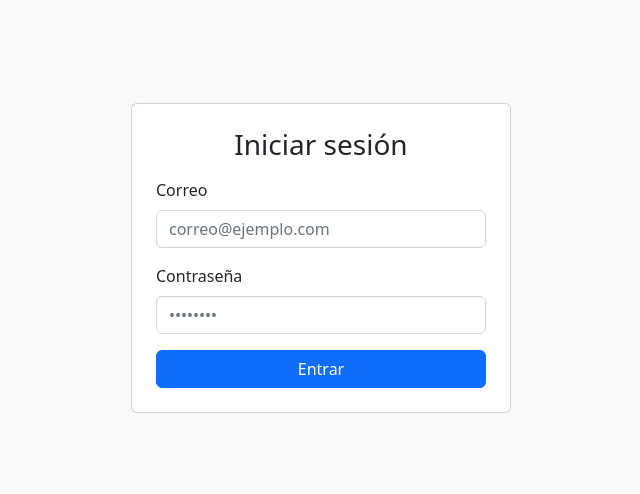
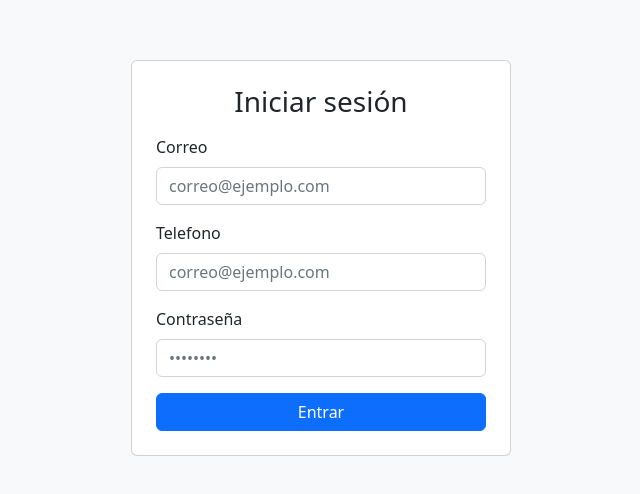
Before and after one commit to ecarranzadev/lista-de-tareas2, a plain HTML site: page formulario.html in a window 1280 px wide. Shown: the part 142-636 px from the top of the page, without its empty margins (319-959 px from the left). Drawn offline with nearby package versions, Linux system fonts and the light colour scheme.

Commit message:
Agregar input desde rama feature/login

```diff
--- a/formulario.html
+++ b/formulario.html
@@ -16,6 +16,10 @@
           <input type="email" class="form-control" placeholder="correo@ejemplo.com">
         </div>
         <div class="mb-3">
+          <label class="form-label">Telefono</label>
+          <input type="email" class="form-control" placeholder="correo@ejemplo.com">
+        </div>
+        <div class="mb-3">
           <label class="form-label">Contraseña</label>
           <input type="password" class="form-control" placeholder="••••••••">
         </div>
```
